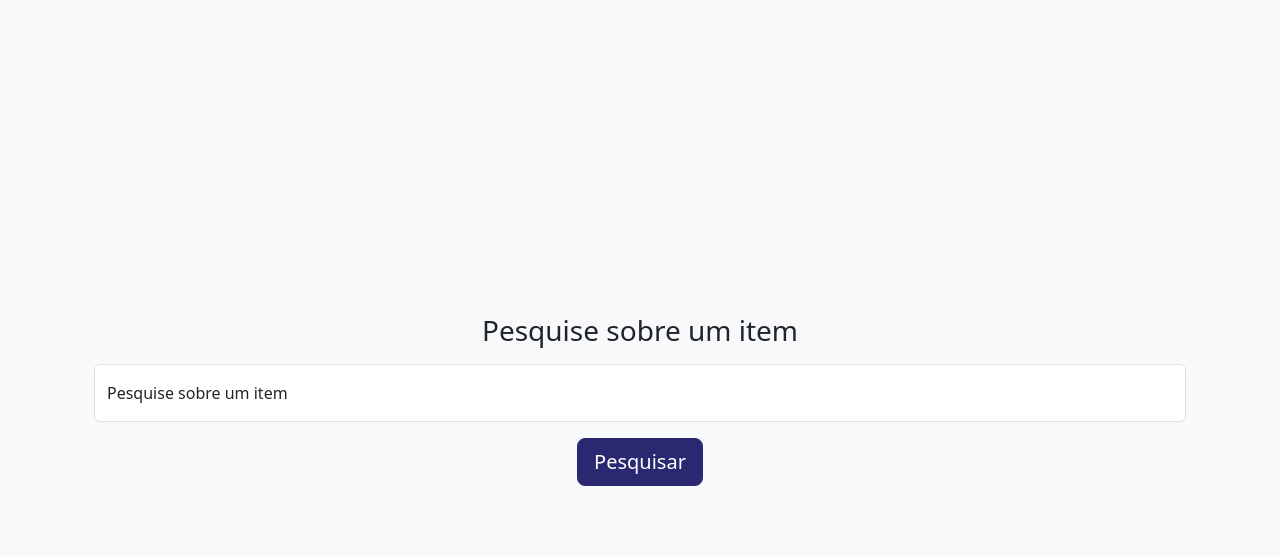
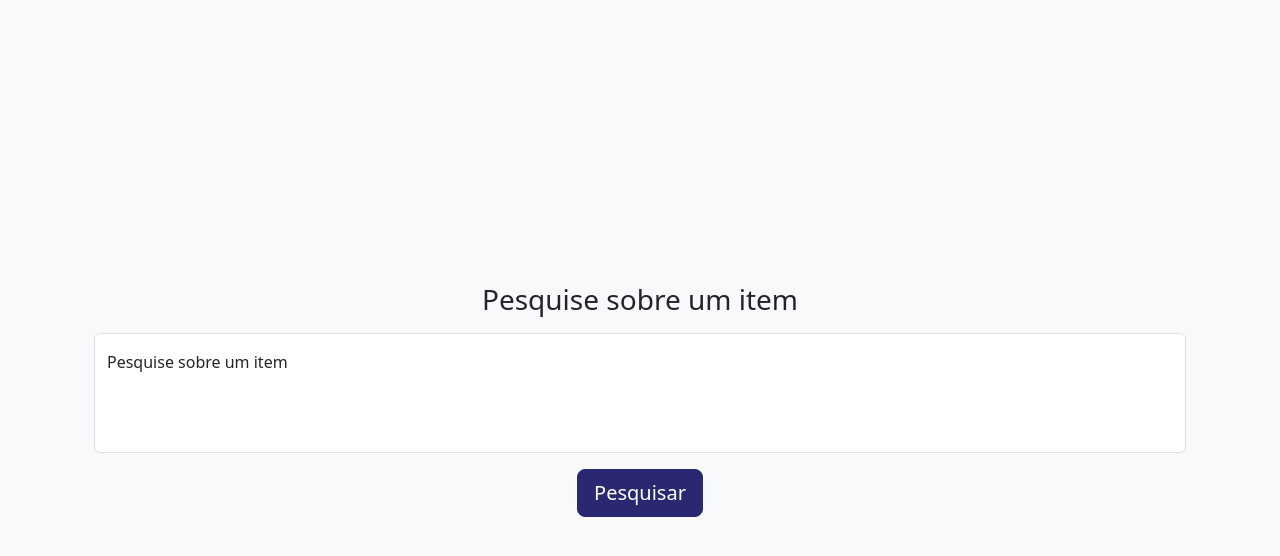
Before and after one commit to Uianes/12-servicoSecretoDaMalasia, a PHP site: page /pages/first_search.php in a window 1280 px wide. Shown: the top 556 px of the page. Run offline with PHP 8.4, Linux system fonts and the light colour scheme.

Commit message:
increase minimum height of textarea in first_search.php for better user experience

```diff
--- a/pages/first_search.php
+++ b/pages/first_search.php
@@ -30,9 +30,12 @@ session_start();
 
           <div class="form-floating">
             <textarea class="form-control"
-              oninput="this.style.height = 'auto'; this.style.height = this.scrollHeight + 'px';"
-              style="overflow: hidden; resize: none; min-height: 40px;" placeholder="Pesquise sobre um item" id="input_pesquisa"
-              required></textarea>
+                oninput="this.style.height = 'auto'; this.style.height = this.scrollHeight + 'px';"
+                style="overflow: hidden; resize: none; min-height: 120px;"
+                placeholder="Pesquise sobre um item"
+                name="input_pesquisa"
+                id="input_pesquisa"
+                required></textarea>
             <label for="input_pesquisa">Pesquise sobre um item</label>
           </div>
 
```
